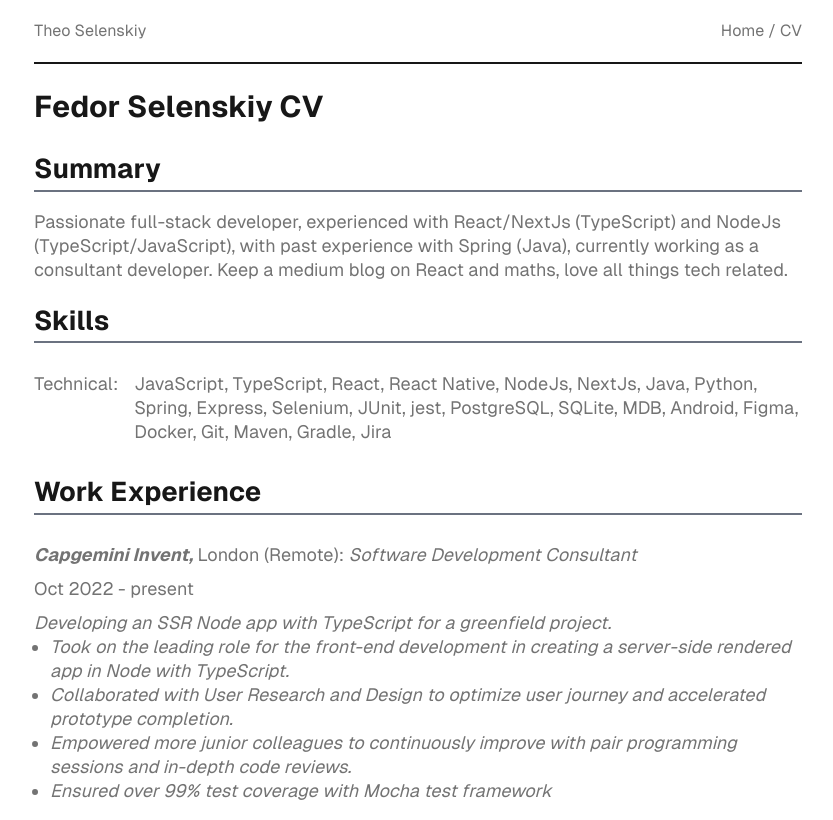
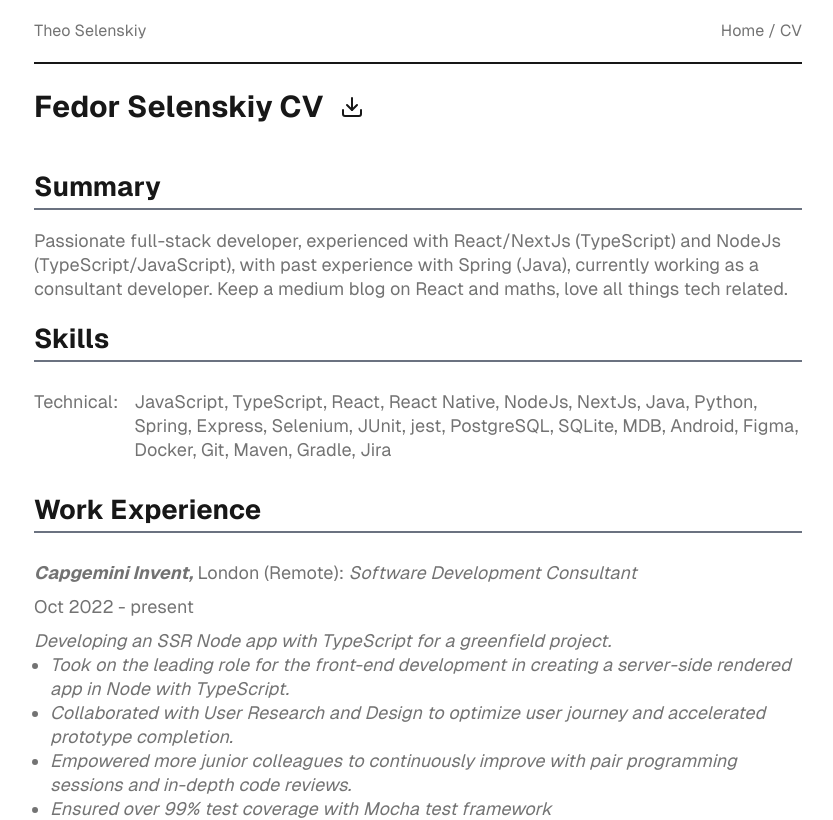
Before and after one commit to fs1g17/theo-selenskiy, a Next.js app: page /cv in a window 1280 px wide. Shown: the top 820 px of the page, without its empty margins (222-1055 px from the left). Built offline with nearby package versions, Linux system fonts and the light colour scheme.

Commit message:
feat(cv download): add link to download pdf cv

```diff
--- a/src/app/cv/page.tsx
+++ b/src/app/cv/page.tsx
@@ -1,7 +1,15 @@
+import { Download } from "lucide-react";
+
 export default function CV() {
   return (
     <div className="w-full flex-col gap-y-[200px] pb-10">
-      <h1>Fedor Selenskiy CV</h1>
+      <a href="/Fedor Selenskiy CV.pdf" download>
+        <div className="flex items-center gap-x-4">
+          <h1>Fedor Selenskiy CV</h1>
+          <Download />
+        </div>
+      </a>
+
       <div>
         <h3 className="w-full border-b-2 border-b-gray-500">Summary</h3>
         <p className="text-muted-foreground">
```
Also changed, not shown: 1 other file (tests, documents, lock files or other folders).
